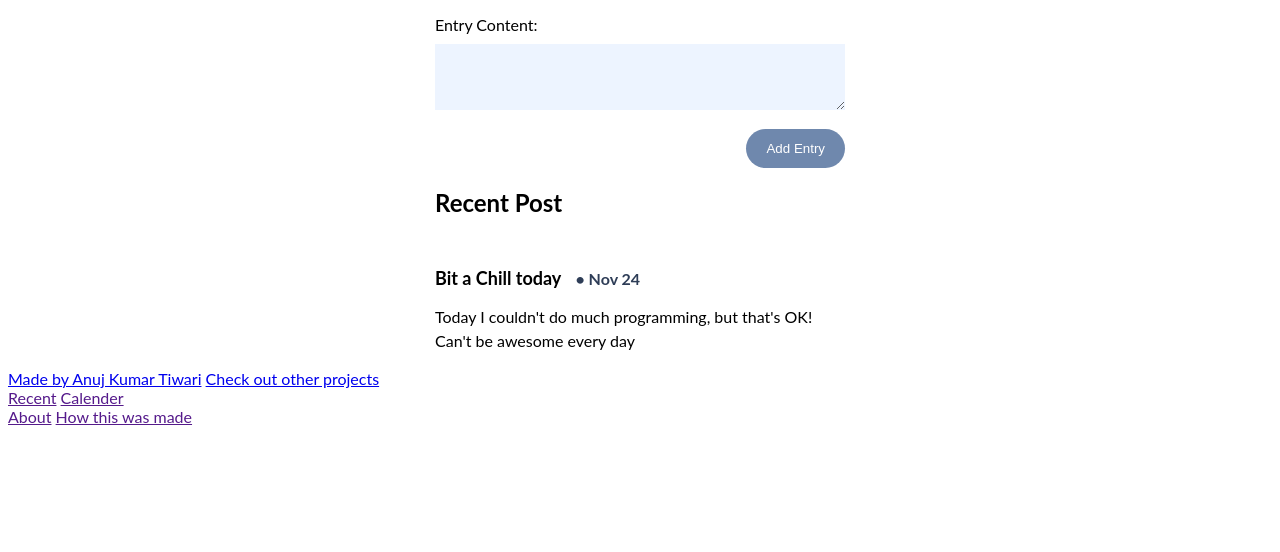
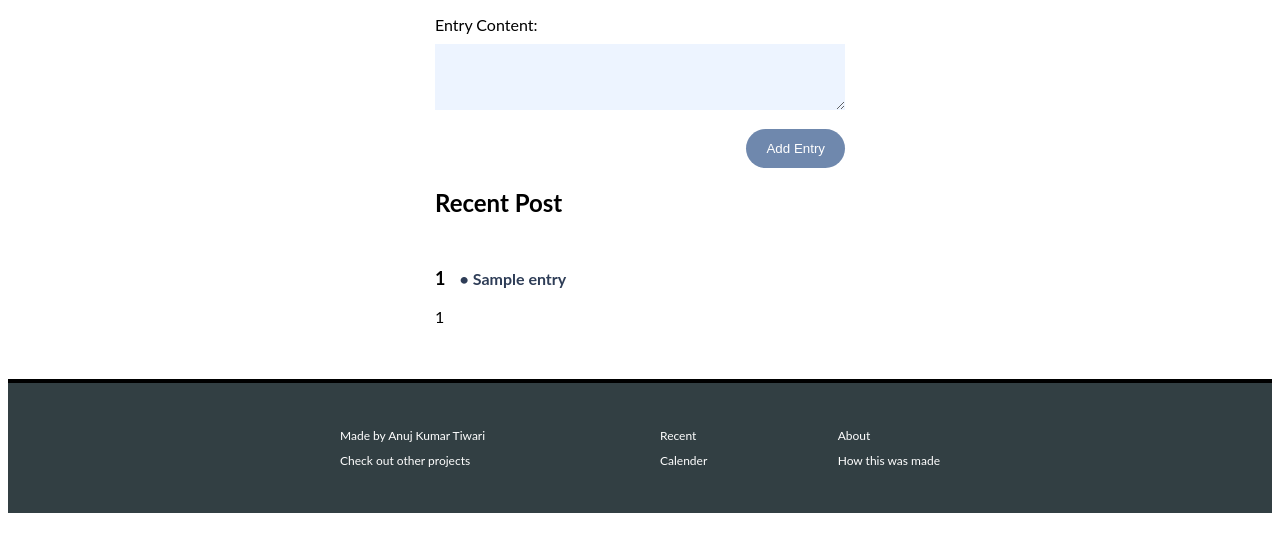
Before and after one commit to anujml/flask-blog, a Flask app: template templates/home.html in a window 1280 px wide. Shown: the part 227-779 px from the top of the page. Run offline with Flask 3, Linux system fonts and the light colour scheme; the template is opened without the code that fills it: most values are stand-ins (such as "Sample title", 1, 10 or a date in 2020).

Commit message:
finish_project

```diff
--- a/app.py
+++ b/app.py
@@ -1,15 +1,36 @@
-from flask import Flask, render_template
+import datetime
+import os
 import pymongo
+from dotenv import load_dotenv
+from flask import Flask, render_template, request, url_for
 
-mongodb_url = 'mongodb+srv://Brock1234:Brock1234@cluster0.y5ykvso.mongodb.net/'
-myclient = pymongo.MongoClient(mongodb_url)
+load_dotenv()
 
 app = Flask(__name__)
 
+# mongodb_url = 'mongodb+srv://Brock1234:Brock1234@cluster0.y5ykvso.mongodb.net/microblog'
+client = pymongo.MongoClient(os.getenv("MONGODB_URI"))
+app.db = client.microblog
 
-@app.route('/')
+entries = []
+
+
+@app.route('/', methods=['GET', 'POST'])
 def hello_world():
-  return render_template('home.html', mongodb_url=mongodb_url)
+  if request.method == "POST":
+    entry_content = request.form.get('content')
+    formatted_date = datetime.datetime.now().strftime("%Y-%m-%d")
+    app.db.entries.insert_one({
+        'content': entry_content,
+        'date': formatted_date
+    })
+
+  entries_with_date = [
+      (entry['content'], entry['date'],
+       datetime.datetime.strptime(entry['date'], '%Y-%m-%d').strftime('%b %d'))
+      for entry in app.db.entries.find({})
+  ]
+  return render_template('home.html', entries=entries_with_date)
 
 
 if __name__ == '__main__':
--- a/pyproject.toml
+++ b/pyproject.toml
@@ -8,6 +8,7 @@ authors = ["Your Name <you@example.com>"]
 python = ">=3.10.0,<3.11"
 pymongo = "^4.6.0"
 flask = "^3.0.0"
+python-dotenv = "^1.0.0"
 
 [tool.pyright]
 # https://github.com/microsoft/pyright/blob/main/docs/configuration.md
--- /dev/null
+++ b/requirements.txt
@@ -0,0 +1,4 @@
+flask
+pymongo[srv]
+gunicorn
+python-dotenv
--- a/static/style.css
+++ b/static/style.css
@@ -110,3 +110,47 @@ body {
   font-size : 16px;
   line-height : 150%;
 }
+
+.footer {
+  background-color : #323f43;
+  padding : 40px 0;
+  margin-top : 50px;
+  border-top : 4px solid black;
+  color : white;
+  font-size : 12px;
+}
+
+.footer__content {
+  max-width : 640px;
+  margin : 0 auto;
+  display : flex;
+  flex-direction : row;
+}
+
+.footer__content .left {
+  flex : 2;
+  padding : 0 20px;
+  display : flex;
+  flex-direction : column;
+}
+
+.footer__content .right {
+    flex : 2;
+    padding : 0 20px;
+    display : flex;
+    flex-direction : row;
+    justify-content : space-between;
+  }
+
+.footer__column {
+  display : flex;
+  flex-direction : column;
+}
+
+
+.footer__item {
+  padding : 5px 0;
+  text-decoration : none;
+  color : inherit;
+
+}
--- a/templates/home.html
+++ b/templates/home.html
@@ -20,7 +20,7 @@
   <main class = 'main'>
     <section>
       <h1>Add new entry</h1>
-      <form class = 'form' action = '/entry' method = 'POST'>
+      <form class = 'form' action = '/' method = 'POST'>
           <p class='form__input'>
             <label class = 'form__label' for = 'sample-field'>Entry Content: </label>
             <textarea aria-label = 'Entry Content' class = 'form__textarea' name = 'content' /></textarea>
@@ -32,22 +32,24 @@
 
     <section>
       <h1>Recent Post</h1>
+      {% for entry in entries %}
         <article class = 'entry'>
           <div>
-          <h2 class = 'entry__title' >Bit a Chill today</h2>
-          <time class = 'entry__date' datetime='2023-11-14'>• Nov 24</time>
+            <h2 class = 'entry__title' >{{ entry[0] | truncate(30,true) }}</h2>
+            <time class = 'entry__date' datetime='{{ entry[1] }}'>• {{ entry[2] }} </time>
           </div>
           <p class = 'entry__content'>
-          Today I couldn't do much programming, but that's OK! Can't be awesome every day
+            {{ entry[0] }}
           </p>
         </article>
+      {% endfor %}
       </section>
   </main>
   <footer class = 'footer'>
     <div class="footer__content">
       <section class="left">
-        <a href="#" class="footer_item">Made by Anuj Kumar Tiwari</a>
-        <a href="#" class="footer_item">Check out other projects</a>
+        <a href="#" class="footer__item">Made by Anuj Kumar Tiwari</a>
+        <a href="#" class="footer__item">Check out other projects</a>
       </section>
       <section class="right">
         <div class="footer__column">
```
Also changed, not shown: 2 other files. Lines whose indentation alone changed are shown as unchanged.
